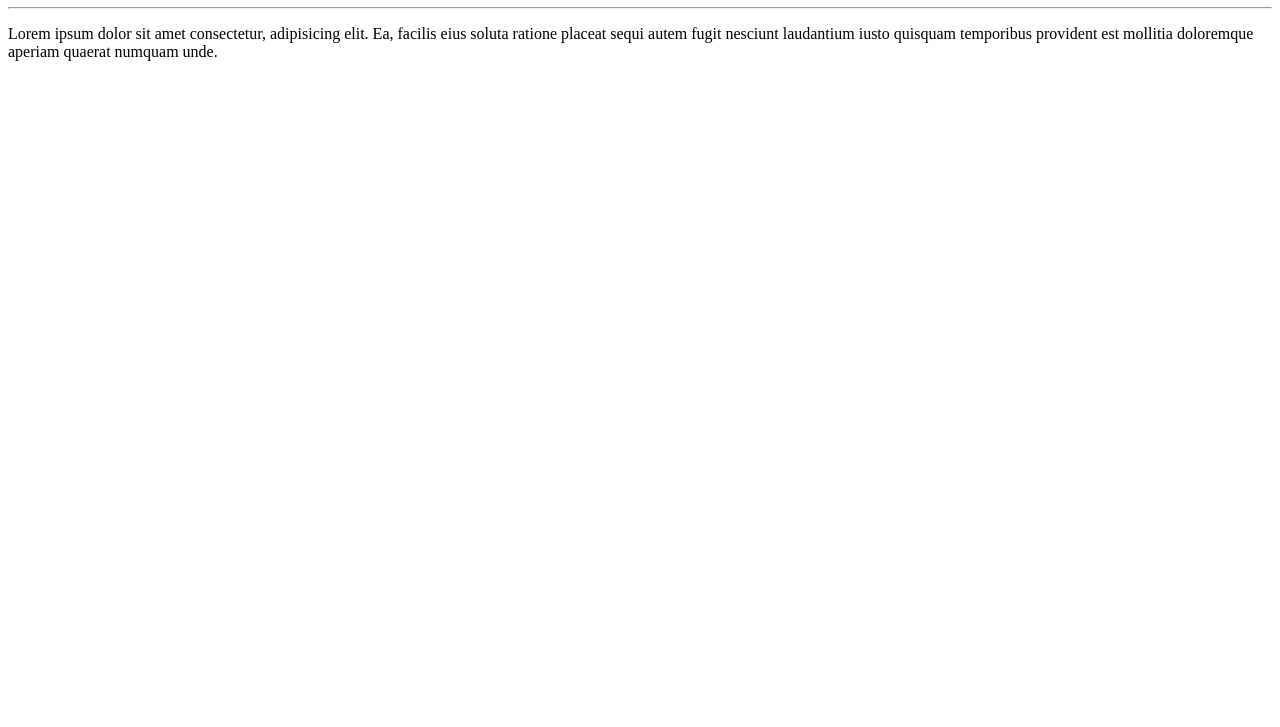
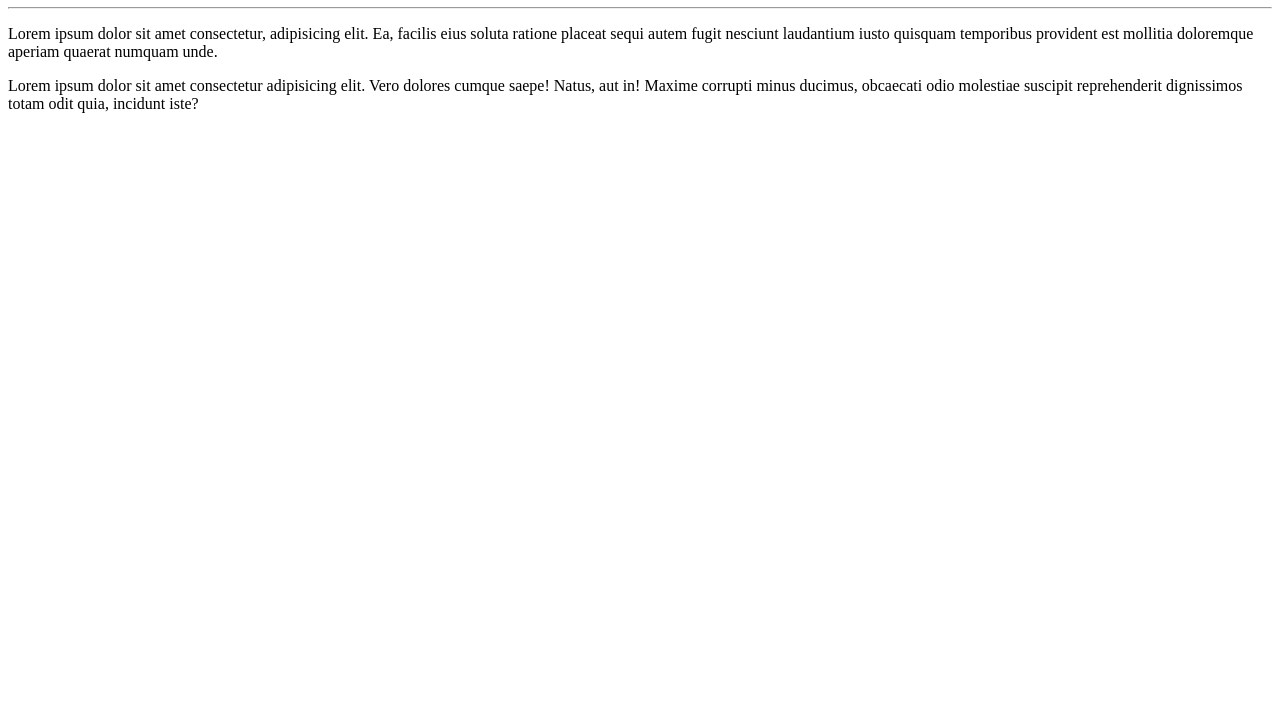
Before and after one commit to tarcisio-rosa/Ola-Mundo, a plain HTML site: page site-exemplo/index.html in a window 1280 px wide. Shown: the part 73-800 px from the top of the page. Drawn offline with Linux system fonts and the light colour scheme.

Commit message:
Adicionei um parágrafo

```diff
--- a/site-exemplo/index.html
+++ b/site-exemplo/index.html
@@ -9,6 +9,7 @@
     <h1>Olá, Mundo!</h1>
     <hr>
     <p>Lorem ipsum dolor sit amet consectetur, adipisicing elit. Ea, facilis eius soluta ratione placeat sequi autem fugit nesciunt laudantium iusto quisquam temporibus provident est mollitia doloremque aperiam quaerat numquam unde.</p>
+    <p>Lorem ipsum dolor sit amet consectetur adipisicing elit. Vero dolores cumque saepe! Natus, aut in! Maxime corrupti minus ducimus, obcaecati odio molestiae suscipit reprehenderit dignissimos totam odit quia, incidunt iste?</p>
 
 </body>
 </html>
```
